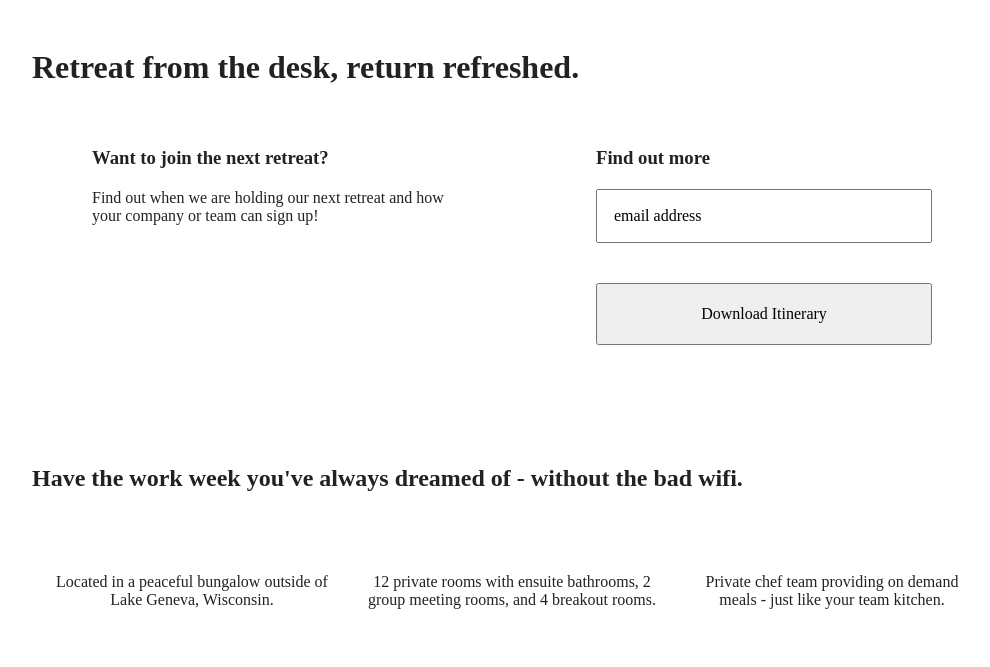
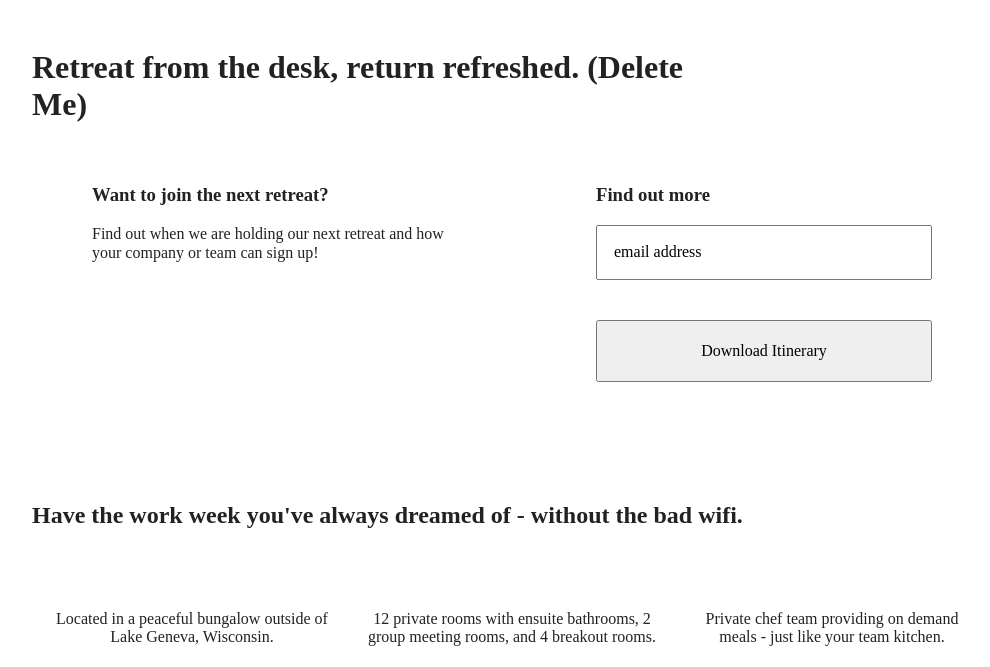
Before and after one commit to izydempsey/unplugged-website-folder, a website built with Parcel: page index.html in a window 1280 px wide. Shown: the part 83-750 px from the top of the page, without its empty margins (128-1118 px from the left). Built offline with nearby package versions, Linux system fonts and the light colour scheme.

Commit message:
Test commit for new branch

```diff
--- a/index.html
+++ b/index.html
@@ -42,7 +42,7 @@
   <main>
     <section class="hero-area">
         <div class="content-wrapper">
-          <h1>Retreat from the desk, return refreshed.</h1>
+          <h1>Retreat from the desk, return refreshed. (Delete Me)</h1>
         </div>
     </section>
     <aside>
```
